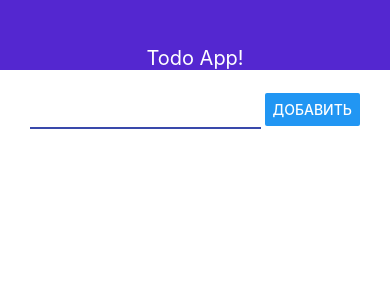
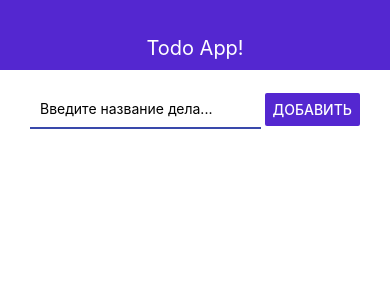
Before and after one commit to agenttim/react-native-demo, a React Native app: screen / in a window 390 px wide. Shown: the top 300 px of the page. Built offline with nearby package versions, Linux system fonts and the light colour scheme.

Commit message:
настраивал варианты ввода

```diff
--- a/src/AddTodo.js
+++ b/src/AddTodo.js
@@ -1,16 +1,34 @@
-import React from 'react';
-import {View, StyleSheet, TextInput, Button} from 'react-native';
+import React, {useState} from 'react';
+import {View, StyleSheet, TextInput, Button, Alert} from 'react-native';
 
 export const AddTodo = ({ onSubmit }) => {
+    const [value, setValue] = useState('')
+
 
     const pressHandler = () => {
-        onSubmit('Test todo')
+        if (value.trim()) {
+            onSubmit(value)
+            setValue('')
+        } else {
+            Alert.alert('Название дела не может быть пустым ')
+        }
     }
 
     return (
         <View style={styles.block}>
-            <TextInput style={styles.input} />
-            <Button title='Добавить' onPress={pressHandler} />
+            <TextInput
+                style={styles.input}
+                onChangeText={text => setValue(text)}
+                value={value}
+                placeholder="Введите название дела..."
+                autoCorrect={false}
+                autoCapitalize='sentences'
+            />
+            <Button
+                style={styles.button}
+                title='Добавить' onPress={pressHandler}
+                color={"#5427d0"}
+            />
         </View>
     )
 }
@@ -28,5 +46,7 @@
         borderStyle: "solid",
         borderBottomWidth: 2,
         borderBottomColor: "#3949ab"
+    },
+    button: {
     }
 })
--- a/src/Navbar.js
+++ b/src/Navbar.js
@@ -15,7 +15,8 @@
         height: 70,
         alignItems: "center",
         justifyContent: "flex-end",
-        backgroundColor: '#5427d0'
+        backgroundColor: '#5427d0',
+        paddingBottom: 10
     },
     text: {
         color: "white",
--- a/src/Todo.js
+++ b/src/Todo.js
@@ -4,7 +4,7 @@
 export const Todo = ({ todo }) => {
     return (
         <View style={todo}>
-            <Text style={styles.todo}>Test todo</Text>
+            <Text style={styles.todo}>{todo.title}</Text>
         </View>
     )
 }
```
